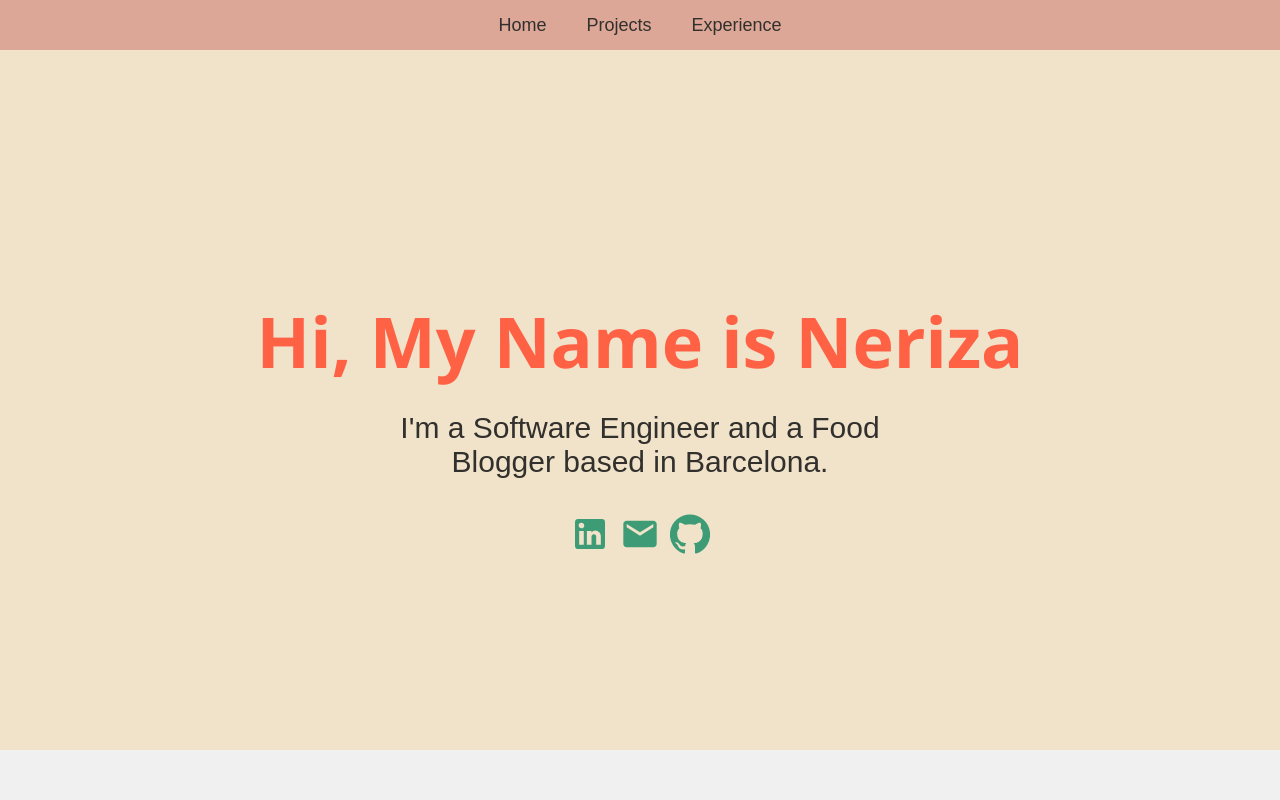
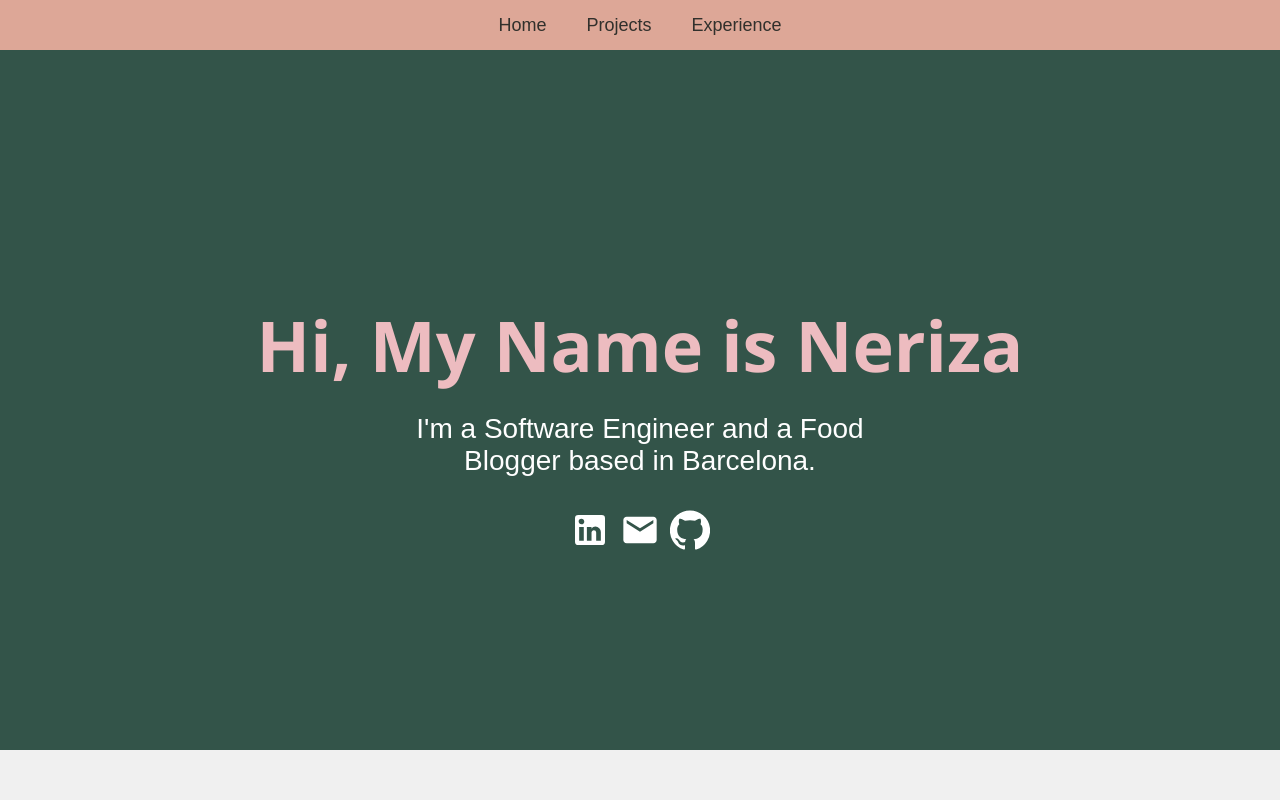
Before and after one commit to NerizaAlmirol/personal_portfolio, a React (Create React App) app: page / in a window 1280 px wide. Shown: the top 800 px of the page. Built offline with nearby package versions, Linux system fonts and the light colour scheme.

Commit message:
theme change

```diff
--- a/package.json
+++ b/package.json
@@ -1,5 +1,6 @@
 {
   "name": "personal_portfolio",
+  "homepage": "https://nerizaalmirol.com/",
   "version": "0.1.0",
   "private": true,
   "dependencies": {
--- a/src/styles/Home.css
+++ b/src/styles/Home.css
@@ -13,25 +13,25 @@
     justify-content: center;
     align-items: center;
     text-align: center;
-    background-color: #f1e2ca;
-    color: #31302c;
+    background-color: #335449;
+    color: #fff;
   }
 
   .about h2 {
     font-family: "Segoe UI", Tahoma, Geneva, Verdana, sans-serif;
     font-size: 70px;
-    color: #ff6145;
+    color: #edbcc0;
     height: 30px;
 }
 
   .about .prompt {
     width: 40%;
-    font-size: 30px;
+    font-size: 28px;
   }
   .prompt svg {
     font-size: 40px;
     margin: 5px;
-    color: #3d9c76;
+    color: #fff;
   }
 
   .skills {
```
